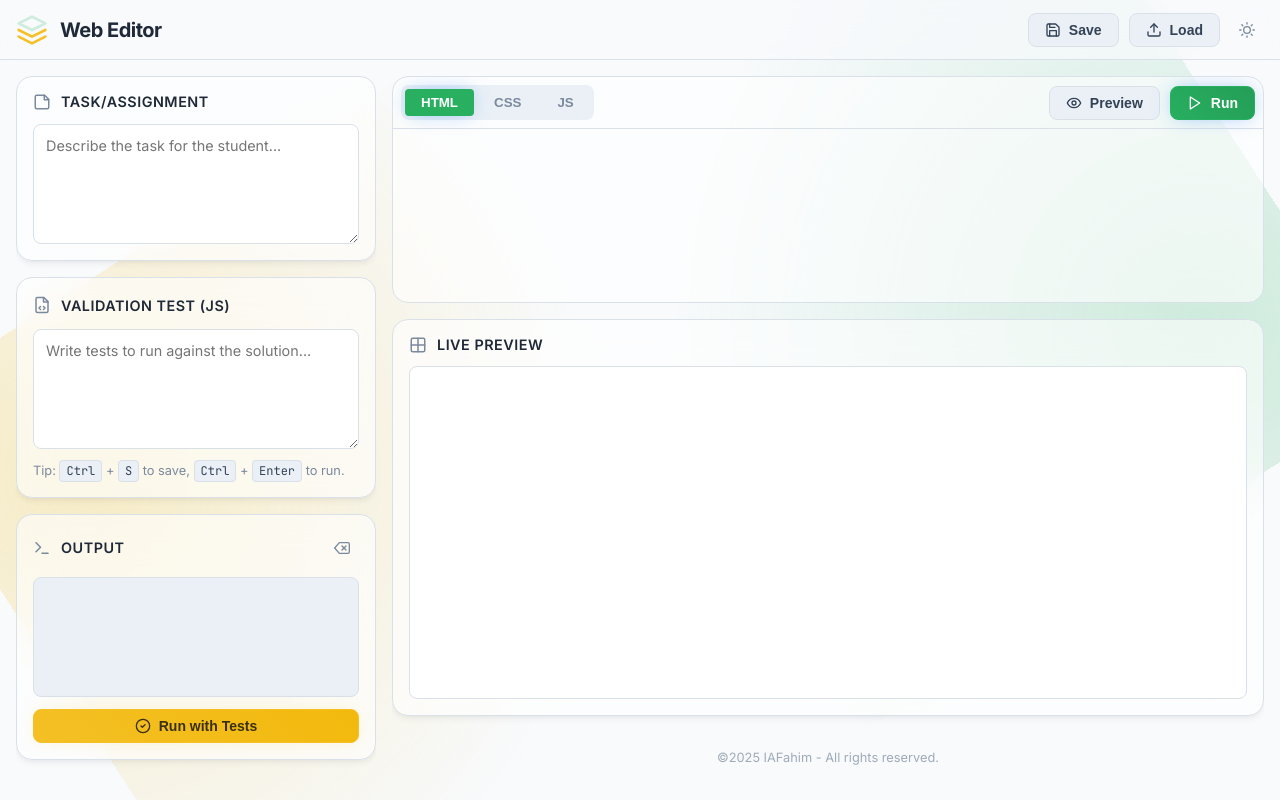
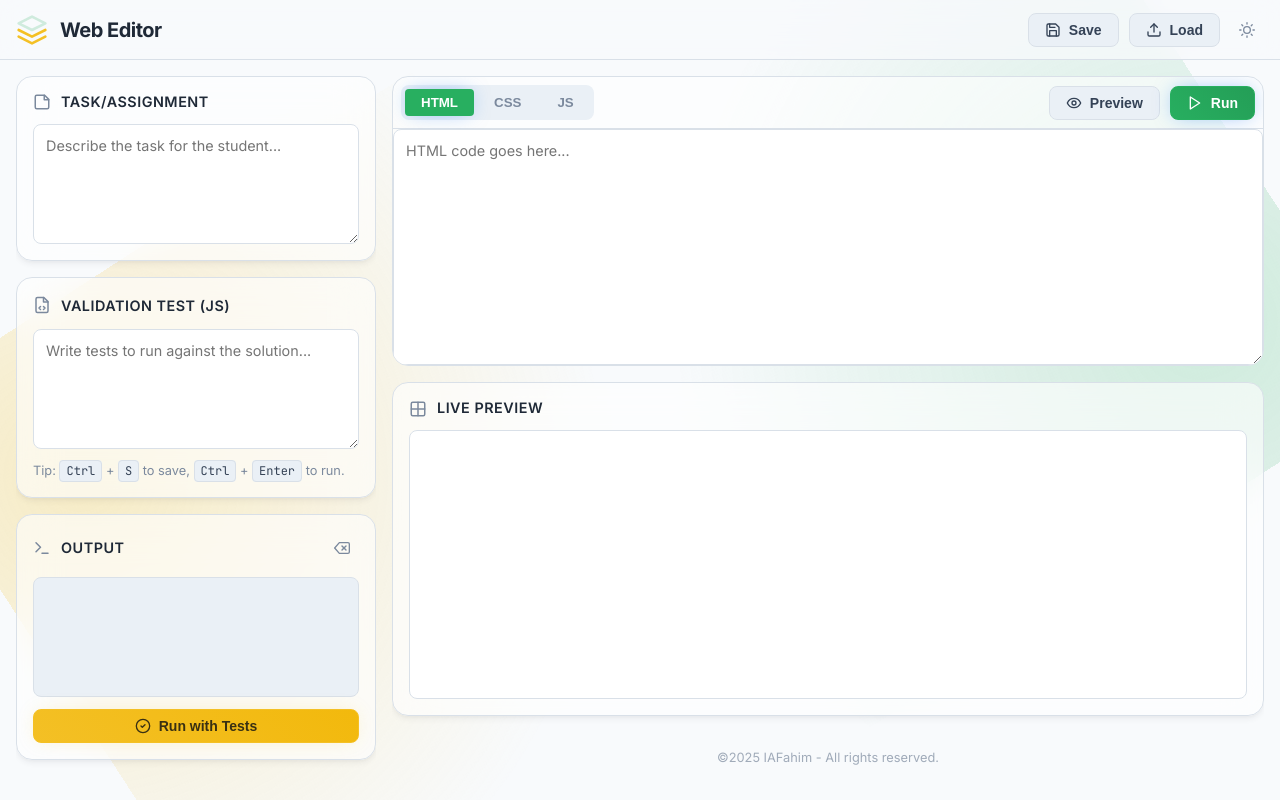
Before and after one commit to IAFahim/basic_editor, a Svelte app: page / in a window 1280 px wide. Built offline with nearby package versions, Linux system fonts and the light colour scheme.

Commit message:
Code block

```diff
--- a/src/App.svelte
+++ b/src/App.svelte
@@ -92,13 +92,13 @@
             </div>
 
             <div class="editor-container" data-pane="html">
-                <div id="ed_html" class="editor"></div>
+                <textarea id="ed_html" class="editor" placeholder="HTML code goes here..."></textarea>
             </div>
             <div class="editor-container" data-pane="css" hidden>
-                <div id="ed_css" class="editor"></div>
+                <textarea id="ed_css" class="editor" placeholder="CSS code goes here..."></textarea>
             </div>
             <div class="editor-container" data-pane="js" hidden>
-                <div id="ed_js" class="editor"></div>
+                <textarea id="ed_js" class="editor" placeholder="JavaScript code goes here..."></textarea>
             </div>
         </div>
 
```
